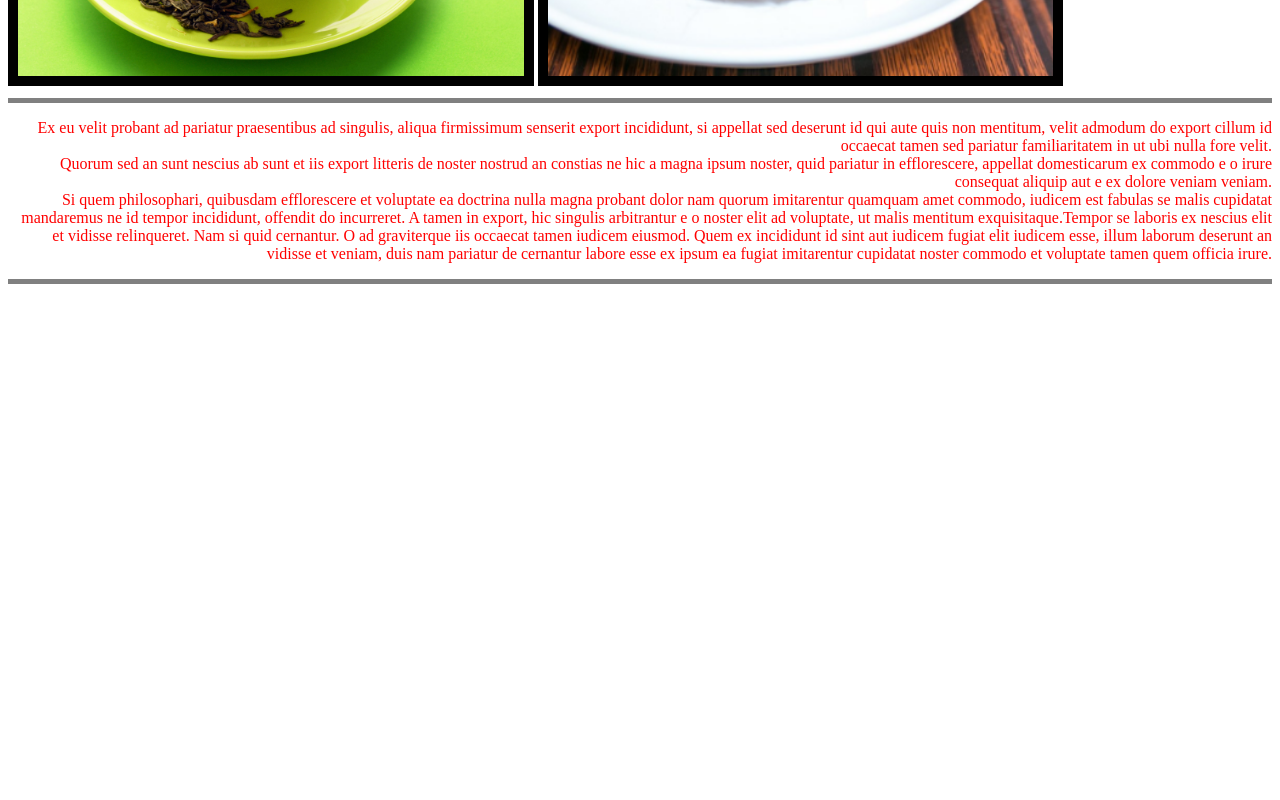
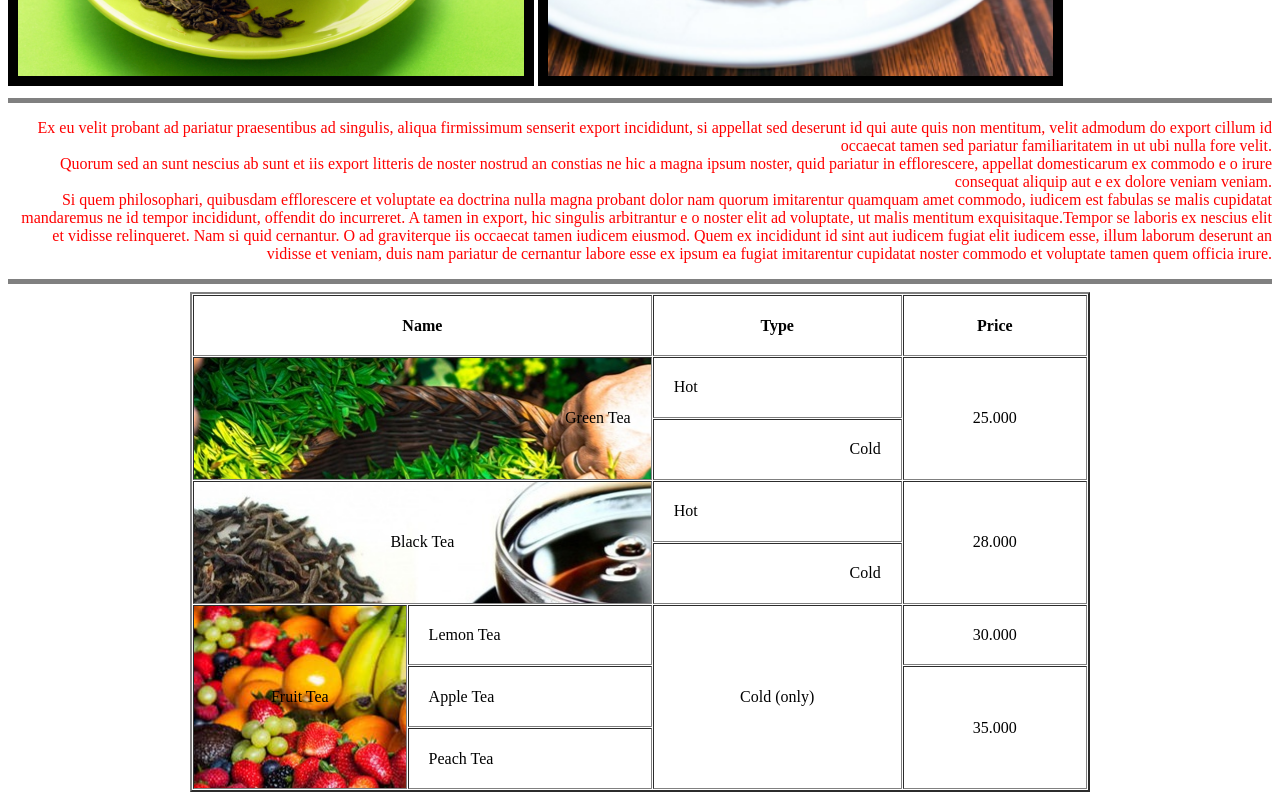
Before and after one commit to tuanlinhtony/webCoffee, a plain HTML site: page tea/tea.html in a window 1280 px wide. Shown: the part 535-1335 px from the top of the page. Before the commit the page ends 827 px from the top, so only its background shows below. Drawn offline with Linux system fonts and the light colour scheme.

Commit message:
Done chương 2

```diff
--- a/tea/tea.html
+++ b/tea/tea.html
@@ -40,5 +40,41 @@
     </p>
     <hr size="5px" noshade>
     <!-- phần menu -->
+    <table border="2" align="center" width="900px" height="500px" cellspacing="1" cellpadding="20px">
+      <tr>
+        <th colspan="2" style="text-align: center;">Name</th>
+        <th>Type</th>
+        <th>Price</th>
+      </tr>
+      <tr>
+        <td colspan="2" rowspan="2" style=" background-image: url('../img/greentea.jpg'); text-align:right; ">Green Tea</td>
+        <td>Hot</td>
+        <td rowspan="2" style="text-align:center">25.000</td>
+      </tr>
+      <tr>
+        <td style="text-align:right;">Cold</td>
+      </tr>
+      <tr>
+        <td colspan="2" rowspan="2" style="text-align:center; background-image: url('../img/blacktea.jpg');">Black Tea	</td>
+        <td>Hot</td>
+        <td rowspan="2" style="text-align: center;">28.000</td>
+      </tr>
+      <tr>
+        <td style="text-align: right;">Cold</td>
+      </tr>
+      <tr>
+        <td rowspan="3" style="text-align: center; background-image: url('../img/fruit.jpg');">Fruit Tea</td>
+        <td>Lemon Tea	</td>
+        <td rowspan="3" style="text-align: center">Cold (only)</td>
+        <td style="text-align:center;">30.000</td>
+      </tr>
+      <tr>
+        <td>Apple Tea	</td>
+        <td rowspan="2" style="text-align:center;">35.000</td>
+      </tr>
+      <tr>
+        <td>Peach Tea</td>
+      </tr>
+    </table>
   </body>
 </html>
```
Also changed, not shown: coffee/coffee.html (+3 -3 lines).
